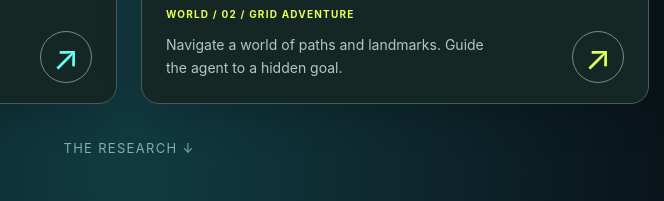
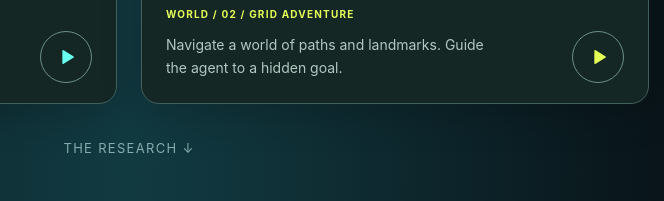
Before and after one commit to ZoyaV/-ZoyaV-zerohero-demo, a website: page index.html in a window 1280 px wide. Shown: the part 591-792 px from the top of the page, 511-1175 px from the left. Drawn offline with Linux system fonts and the light colour scheme.

Commit message:
Use a play icon on the world cards
Co-authored-by: Cursor <cursoragent@cursor.com>

```diff
--- a/index.html
+++ b/index.html
@@ -22,8 +22,8 @@
 <header><div class="eyebrow">Ask · Explore · Act</div><h1 class="wordmark">Zero<span>Hero</span></h1></header>
 <div class="section-label">Choose your world</div>
 <nav class="games" aria-label="Choose a game">
-<a class="game" href="alfred.html"><div class="art"><svg viewBox="0 0 500 190" aria-hidden="true"><defs><linearGradient id="room" x2="1" y2="1"><stop stop-color="#507472"/><stop offset="1" stop-color="#203d40"/></linearGradient></defs><path d="M110 150V61L250 13l140 48v89l-140 45z" fill="url(#room)" stroke="#81cfc3" stroke-width="1.5"/><path d="M110 150l140-50 140 50-140 45z" fill="#173234"/><path d="M250 100V13M110 61l140 49L390 61" fill="none" stroke="#86b9ae" opacity=".4"/><path d="M140 122V81l58-20v42zM143 82l52-17" fill="#a7baa0" stroke="#d5e5bd"/><path d="M287 95V70l56 20v25z" fill="#577a76" stroke="#9cc0b5"/><path d="M302 70V58l12 4v12M325 78V64l10 4v13" stroke="#f8da8b" stroke-width="7"/><ellipse cx="251" cy="147" rx="27" ry="10" fill="#65fff0" opacity=".15"/><circle cx="251" cy="137" r="13" fill="#65fff0"/><path d="m249 130 16 7-16 6z" fill="#133b40"/><path d="m268 129 25-20" stroke="#65fff0" stroke-dasharray="3 5"/></svg></div><div class="card-content"><div class="card-title"><h2>AlfredDialogue</h2><span class="arrow" aria-hidden="true">↗</span></div><p class="game-label">WORLD / 01 / INDOOR EXPLORATION</p><p class="description">Explore a room, find objects and help the agent complete everyday tasks.</p></div></a>
-<a class="game craftax" href="craftax.html?style=toon"><div class="art"><svg viewBox="0 0 500 190" aria-hidden="true"><path d="m250 20 180 74-180 85L70 94z" fill="#466f56" stroke="#9fcf8b"/><g stroke="#a7d492" opacity=".4"><path d="m106 79 180 83m-144-98 180 82M178 49l180 80m-144-95 180 77M106 111l180-77m-144 94 180-79m-144 96 180-80m-144 96 180-82"/></g><path d="m214 128 36-16 36 16 36-17" stroke="#e6ff57" fill="none" stroke-width="3" stroke-dasharray="4 4"/><g fill="#174c3c" stroke="#8dc795"><path d="m145 92 18-44 19 44zM311 83l18-44 19 44zM345 113l18-44 19 44z"/></g><g stroke="#d9ecaf" fill="#819786"><path d="m193 68 11-18 18 2 9 19-16 8zM277 73l11-18 18 2 9 19-16 8z"/></g><ellipse cx="214" cy="128" rx="13" ry="6" fill="#e6ff57" opacity=".4"/><path d="m213 109 11 17-20 1z" fill="#e6ff57" stroke="#f7ffbe"/><circle cx="325" cy="112" r="9" fill="none" stroke="#e6ff57" stroke-width="3"/><circle cx="325" cy="112" r="3" fill="#e6ff57"/></svg></div><div class="card-content"><div class="card-title"><h2>CraftaxDialogue</h2><span class="arrow" aria-hidden="true">↗</span></div><p class="game-label">WORLD / 02 / GRID ADVENTURE</p><p class="description">Navigate a world of paths and landmarks. Guide the agent to a hidden goal.</p></div></a>
+<a class="game" href="alfred.html"><div class="art"><svg viewBox="0 0 500 190" aria-hidden="true"><defs><linearGradient id="room" x2="1" y2="1"><stop stop-color="#507472"/><stop offset="1" stop-color="#203d40"/></linearGradient></defs><path d="M110 150V61L250 13l140 48v89l-140 45z" fill="url(#room)" stroke="#81cfc3" stroke-width="1.5"/><path d="M110 150l140-50 140 50-140 45z" fill="#173234"/><path d="M250 100V13M110 61l140 49L390 61" fill="none" stroke="#86b9ae" opacity=".4"/><path d="M140 122V81l58-20v42zM143 82l52-17" fill="#a7baa0" stroke="#d5e5bd"/><path d="M287 95V70l56 20v25z" fill="#577a76" stroke="#9cc0b5"/><path d="M302 70V58l12 4v12M325 78V64l10 4v13" stroke="#f8da8b" stroke-width="7"/><ellipse cx="251" cy="147" rx="27" ry="10" fill="#65fff0" opacity=".15"/><circle cx="251" cy="137" r="13" fill="#65fff0"/><path d="m249 130 16 7-16 6z" fill="#133b40"/><path d="m268 129 25-20" stroke="#65fff0" stroke-dasharray="3 5"/></svg></div><div class="card-content"><div class="card-title"><h2>AlfredDialogue</h2><span class="arrow" aria-hidden="true"><svg width="22" height="22" viewBox="0 0 24 24" fill="currentColor"><path d="M8 5.5v13a1 1 0 0 0 1.5.86l10.5-6.5a1 1 0 0 0 0-1.72L9.5 4.64A1 1 0 0 0 8 5.5z"/></svg></span></div><p class="game-label">WORLD / 01 / INDOOR EXPLORATION</p><p class="description">Explore a room, find objects and help the agent complete everyday tasks.</p></div></a>
+<a class="game craftax" href="craftax.html?style=toon"><div class="art"><svg viewBox="0 0 500 190" aria-hidden="true"><path d="m250 20 180 74-180 85L70 94z" fill="#466f56" stroke="#9fcf8b"/><g stroke="#a7d492" opacity=".4"><path d="m106 79 180 83m-144-98 180 82M178 49l180 80m-144-95 180 77M106 111l180-77m-144 94 180-79m-144 96 180-80m-144 96 180-82"/></g><path d="m214 128 36-16 36 16 36-17" stroke="#e6ff57" fill="none" stroke-width="3" stroke-dasharray="4 4"/><g fill="#174c3c" stroke="#8dc795"><path d="m145 92 18-44 19 44zM311 83l18-44 19 44zM345 113l18-44 19 44z"/></g><g stroke="#d9ecaf" fill="#819786"><path d="m193 68 11-18 18 2 9 19-16 8zM277 73l11-18 18 2 9 19-16 8z"/></g><ellipse cx="214" cy="128" rx="13" ry="6" fill="#e6ff57" opacity=".4"/><path d="m213 109 11 17-20 1z" fill="#e6ff57" stroke="#f7ffbe"/><circle cx="325" cy="112" r="9" fill="none" stroke="#e6ff57" stroke-width="3"/><circle cx="325" cy="112" r="3" fill="#e6ff57"/></svg></div><div class="card-content"><div class="card-title"><h2>CraftaxDialogue</h2><span class="arrow" aria-hidden="true"><svg width="22" height="22" viewBox="0 0 24 24" fill="currentColor"><path d="M8 5.5v13a1 1 0 0 0 1.5.86l10.5-6.5a1 1 0 0 0 0-1.72L9.5 4.64A1 1 0 0 0 8 5.5z"/></svg></span></div><p class="game-label">WORLD / 02 / GRID ADVENTURE</p><p class="description">Navigate a world of paths and landmarks. Guide the agent to a hidden goal.</p></div></a>
 </nav>
 <a class="research-link" href="#research">THE RESEARCH ↓</a></main><!-- research-content:start --><section class="research-story" id="research" aria-label="The ZeroHero research"><div class="section-label">The research</div><section id="dialogue" class="intro"><div class="slide-content">
 <h2>Can a small agent learn to talk and act?</h2>
```
